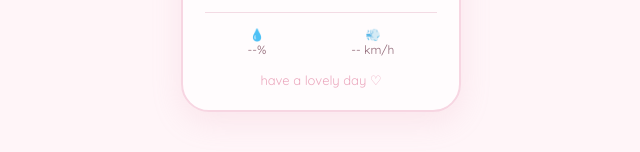
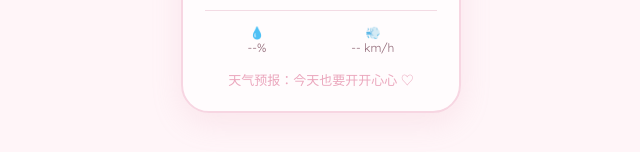
Before and after one commit to Kawamatsv/notion-weather, a plain HTML site: page index.html in a window 1280 px wide. Shown: the part 442-594 px from the top of the page, 319-959 px from the left. Drawn offline with Linux system fonts and the light colour scheme; no server answers.

Commit message:
Update message in heart div to include weather forecast

```diff
--- a/index.html
+++ b/index.html
@@ -107,7 +107,7 @@ body {
     </div>
 
     <div class="heart">
-        have a lovely day ♡
+        天气预报：今天也要开开心心 ♡
     </div>
 
 </div>
```
